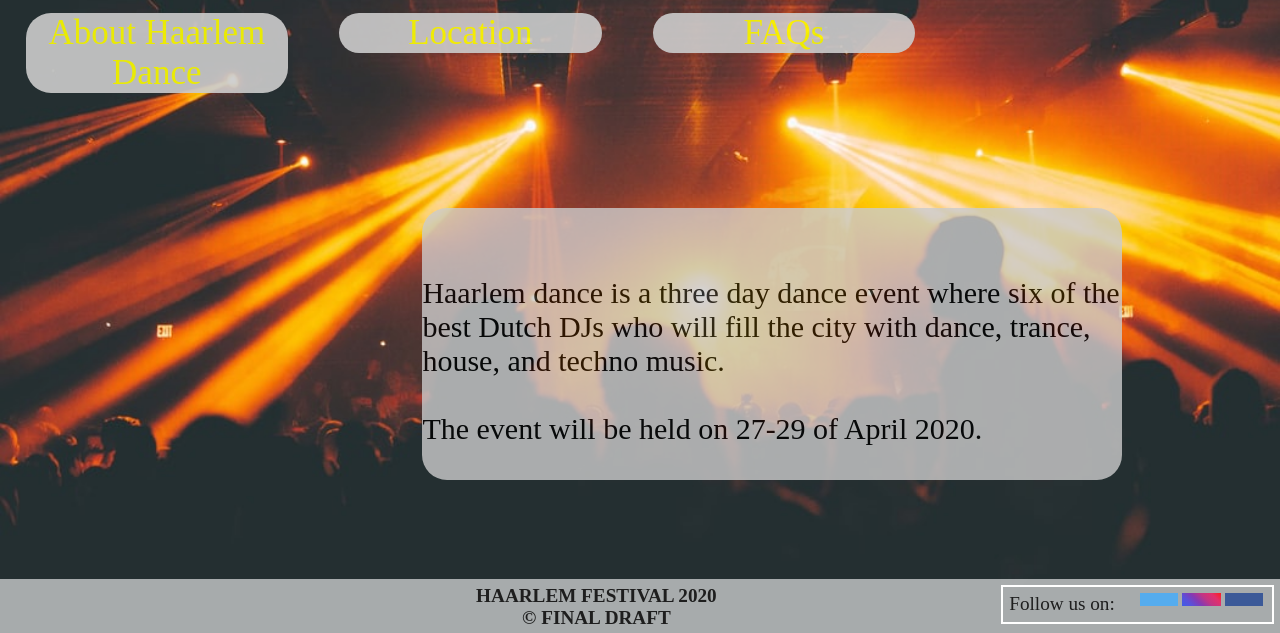
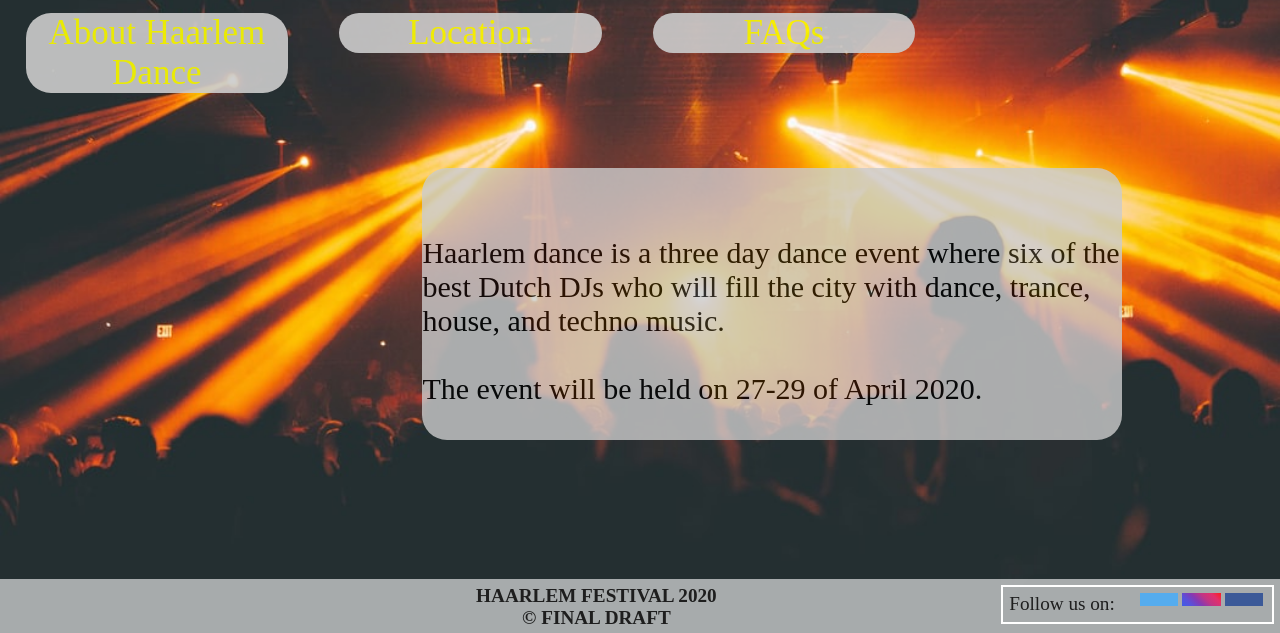
Before and after one commit to prinsalvino/HaarlemFestival, a PHP site: page /DanceInfo.php in a window 1280 px wide. Shown: the part 167-800 px from the top of the page. Run offline with PHP 8.4, Linux system fonts and the light colour scheme.

Commit message:
Update dancestylesheet.css

```diff
--- a/css/dancestylesheet.css
+++ b/css/dancestylesheet.css
@@ -55,7 +55,7 @@
 
 .danceDescriptionInfo{
     background-color: #ccc;
-    margin-top: 90px;
+    margin-top: 50px;
     width: 700px;
     margin-left:33%;
     margin-right:35%;
```
